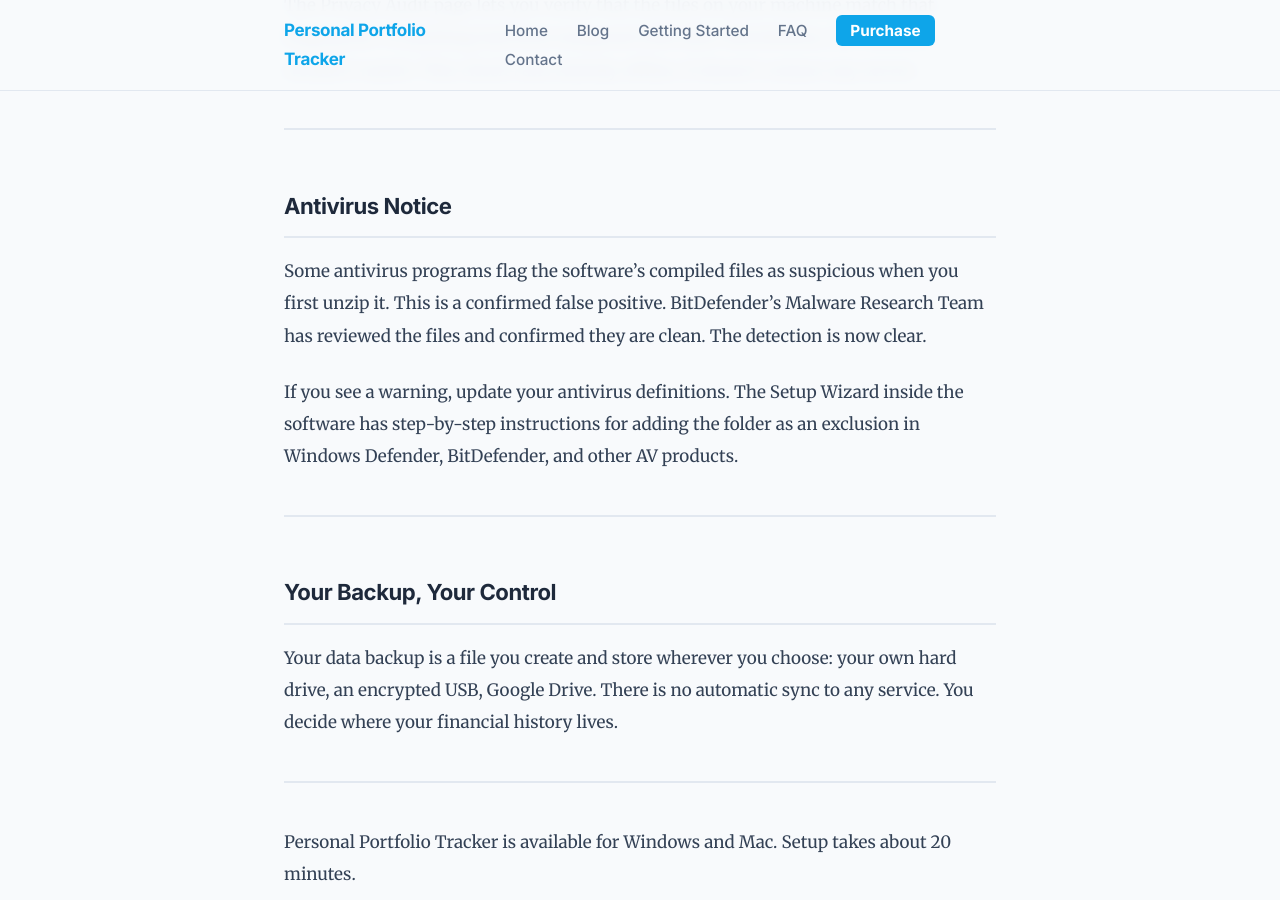
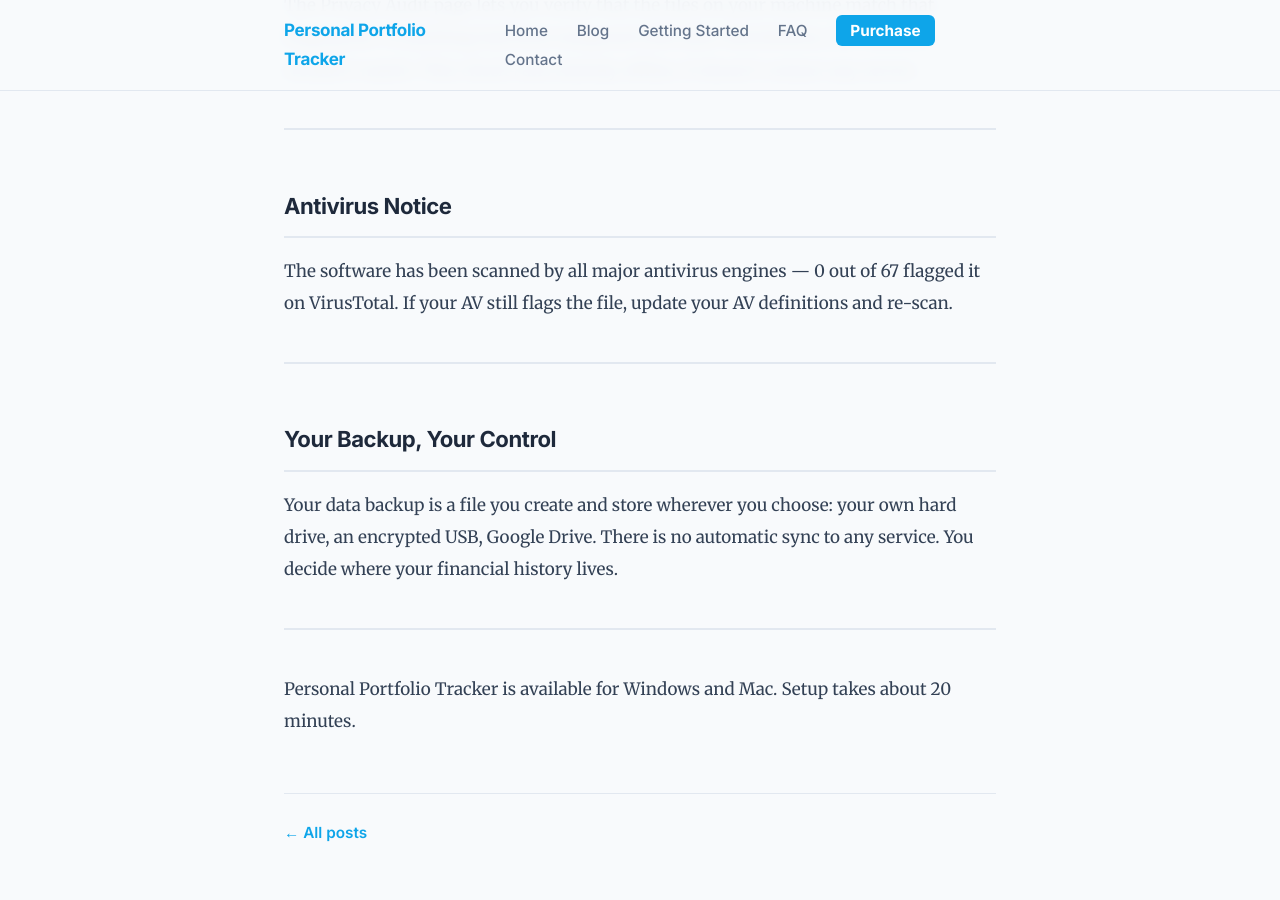
Before and after one commit to srikrishna2024/portfolio-tracker-blog, a Jekyll site: the page built from _posts/2026-05-29-security-privacy.md, in a window 1280 px wide and 900 px high, scrolled down 2389 px. Built offline with Jekyll 4.4.1, drawn with Linux system fonts in a browser that asks for light colours.

Commit message:
update VirusTotal status to 0/67 clean — remove all VIPRE/false-positive language

```diff
--- a/_posts/2026-05-29-security-privacy.md
+++ b/_posts/2026-05-29-security-privacy.md
@@ -61,9 +61,7 @@
 
 ## Antivirus Notice
 
-Some antivirus programs flag the software's compiled files as suspicious when you first unzip it. This is a confirmed false positive. BitDefender's Malware Research Team has reviewed the files and confirmed they are clean. The detection is now clear.
-
-If you see a warning, update your antivirus definitions. The Setup Wizard inside the software has step-by-step instructions for adding the folder as an exclusion in Windows Defender, BitDefender, and other AV products.
+The software has been scanned by all major antivirus engines — 0 out of 67 flagged it on VirusTotal. If your AV still flags the file, update your AV definitions and re-scan.
 
 ---
 
--- a/faq/index.html
+++ b/faq/index.html
@@ -59,7 +59,7 @@
 
     <div class="faq-item">
       <h3><span class="faq-icon">🛡️</span> My antivirus flagged the software. Is it safe?</h3>
-      <p>Yes. The software's compiled files trigger a false positive on BitDefender and a small number of related products. BitDefender has confirmed the files are clean and their detection is now clear. VIPRE (shared engine) are expected to follow. 65 out of 66 antivirus engines are clean, including Windows Defender, Kaspersky, Sophos, and BitDefender. The Setup Wizard in the software has step-by-step instructions for adding an exclusion in each product.</p>
+      <p>Yes. The software's compiled files trigger a false positive on BitDefender and a small number of related products. BitDefender has confirmed the files are clean and their detection is now clear. VIPRE (shared engine) are expected to follow. 0 out of 67 antivirus engines flagged it, including Windows Defender, Kaspersky, Sophos, and BitDefender. The Setup Wizard in the software has step-by-step instructions for adding an exclusion in each product.</p>
     </div>
 
     <div class="faq-item">
--- a/getting-started/index.html
+++ b/getting-started/index.html
@@ -46,7 +46,7 @@
     </div>
 
     <div class="gs-note warning">
-      <strong>🛡️ Antivirus notice:</strong> Some antivirus programs may flag the software files when you unzip the download. This is a confirmed false positive. BitDefender's security team has verified the files are clean. Before unzipping, add the destination folder as an exclusion in your antivirus. Step-by-step instructions for Windows Defender, BitDefender, and others are in the Setup Wizard inside the software. See the <a href="{{ '/faq/' | relative_url }}">FAQ</a> for more detail.
+      <strong>🛡️ Antivirus notice:</strong> The software is clean — 0 out of 67 antivirus engines on VirusTotal flagged it. If your AV flags the file, update your AV definitions and re-scan, or add the app folder as an exclusion. Step-by-step instructions are in the Setup Wizard. See the <a href="{{ '/faq/' | relative_url }}">FAQ</a> for more detail.
     </div>
   </div>
 
--- a/system-requirements/index.html
+++ b/system-requirements/index.html
@@ -60,8 +60,8 @@
   </div>
 
   <div class="sysreq-section">
-    <h2>🛡️ Antivirus note</h2>
-    <p>Some antivirus products may flag the software's files when you first unzip the download. This is a confirmed false positive. BitDefender's security team has reviewed the files and confirmed they are clean. The Setup Wizard includes step-by-step instructions for adding an exclusion in Windows Defender, BitDefender, and other products. See the <a href="{{ '/faq/' | relative_url }}">FAQ</a> for more detail.</p>
+    <h2>🛡️ Antivirus</h2>
+    <p>The software is clean — <strong>0 out of 67 antivirus engines on VirusTotal flagged it</strong>, including Windows Defender, Kaspersky, Sophos, McAfee, BitDefender, ESET, Avast, and AVG. If your AV flags the file, update your AV definitions and re-scan. The Setup Wizard includes step-by-step instructions for adding an exclusion. See the <a href="{{ '/faq/' | relative_url }}">FAQ</a> for more detail.</p>
   </div>
 
   <div class="sysreq-cta">
```
Also changed, not shown: 01_introduction.md (+1 -1 lines), 03_security_privacy.md (+3 -3 lines).
